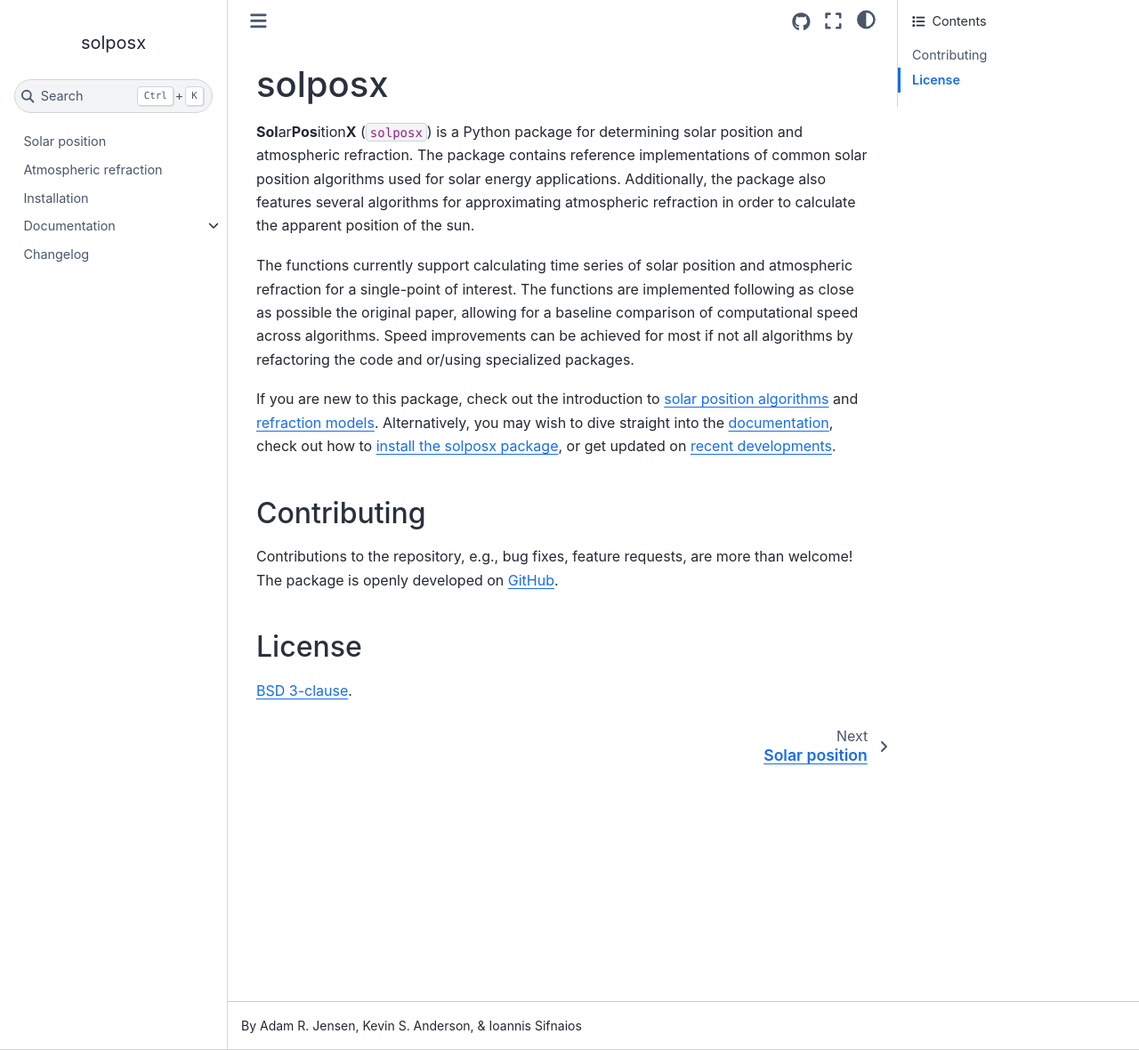
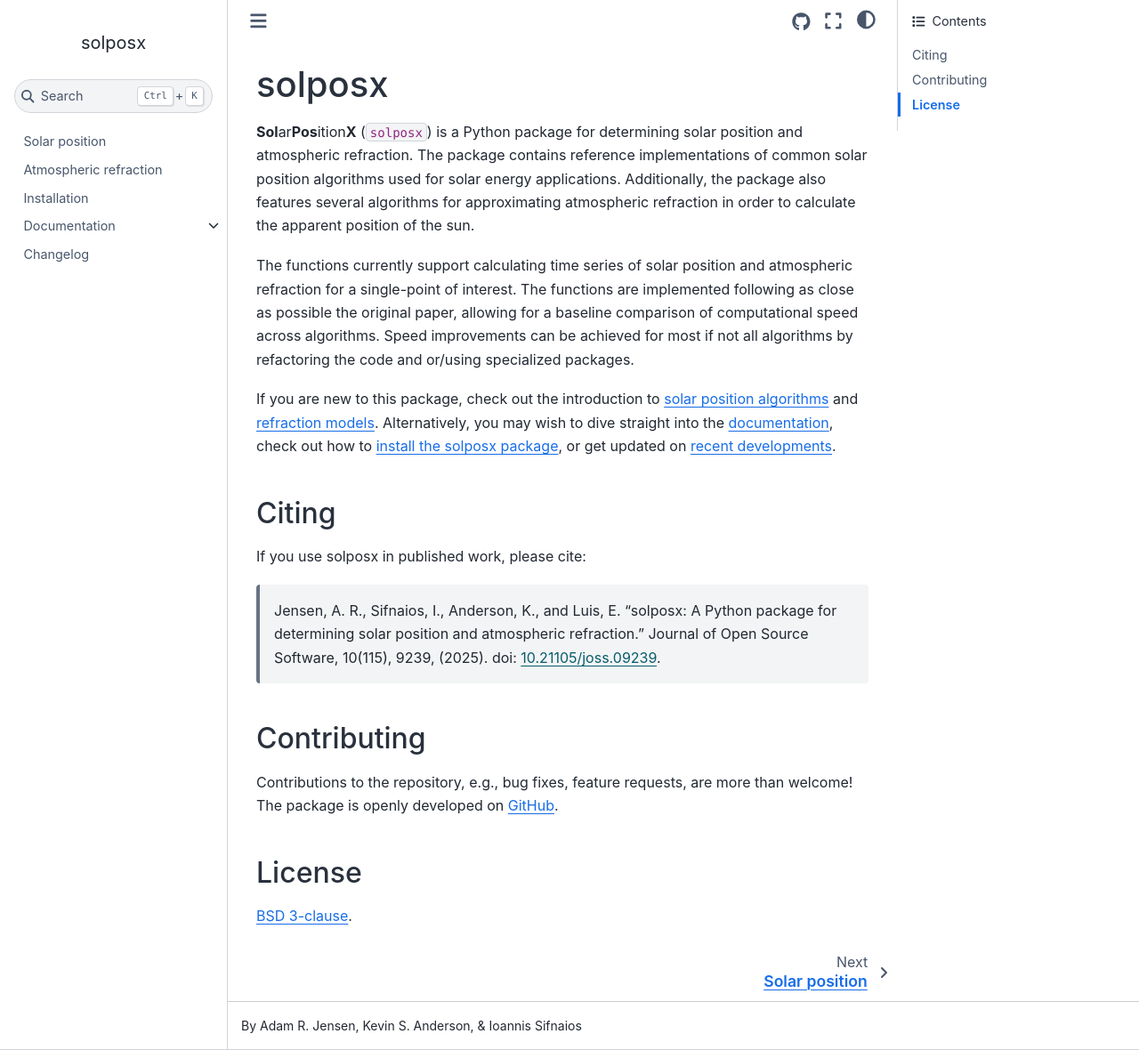
Before and after one commit to pvlib/solposx, a Sphinx documentation site: the page built from docs/source/index.md, in a window 1280 px wide and 1180 px high. Shown: the whole window at 89% size. Built offline with Sphinx 7.4.7 and the Sphinx Book theme 1.1.4, drawn with Linux system fonts in a browser that asks for light colours.

Commit message:
Add citation section to documentation (#143)
* Add citation section to documentation

Added citation information for the solposx package.

* Change format from rst to md

Updated citation format for solposx reference.

```diff
--- a/docs/source/index.md
+++ b/docs/source/index.md
@@ -5,6 +5,15 @@
 The functions currently support calculating time series of solar position and atmospheric refraction for a single-point of interest. The functions are implemented following as close as possible the original paper, allowing for a baseline comparison of computational speed across algorithms. Speed improvements can be achieved for most if not all algorithms by refactoring the code and or/using specialized packages.
 
 If you are new to this package, check out the introduction to [solar position algorithms](solarposition_introduction) and [refraction models](refraction_introduction). Alternatively, you may wish to dive straight into the [documentation](documentation), check out how to [install the solposx package](installation), or get updated on [recent developments](whatsnew).
+
+
+## Citing
+If you use solposx in published work, please cite:
+
+> Jensen, A. R., Sifnaios, I., Anderson, K., and Luis, E.
+> "solposx: A Python package for determining solar position and atmospheric refraction."
+> Journal of Open Source Software, 10(115), 9239, (2025).
+> doi: [10.21105/joss.09239](https://doi.org/10.21105/joss.09239).
 
 
 ## Contributing
```
